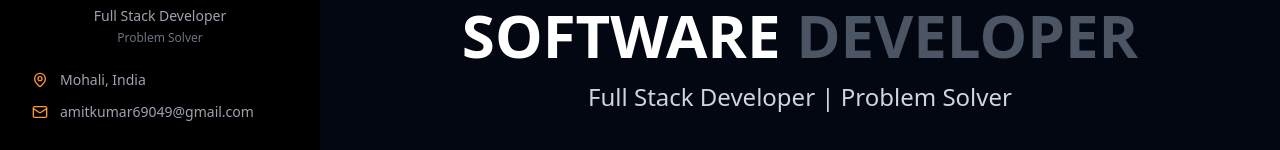
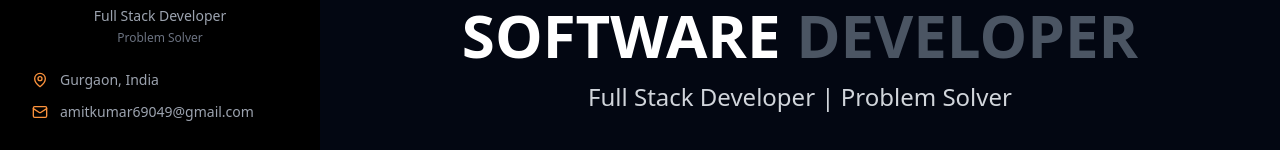
Before and after one commit to AmitKumar2k2/Amit-kumar-portfolio, a React (Vite) app: page / in a window 1280 px wide. Shown: the part 282-432 px from the top of the page. Built offline with nearby package versions, Linux system fonts and the light colour scheme.

Commit message:
Update ProfileSidebar.tsx

```diff
--- a/src/components/ProfileSidebar.tsx
+++ b/src/components/ProfileSidebar.tsx
@@ -34,7 +34,7 @@ const ProfileSidebar: React.FC = () => {
         <div className="w-full space-y-3 mb-8">
           <div className="flex items-center text-sm text-gray-400">
             <MapPin className="w-4 h-4 mr-3 text-orange-400" />
-            <span>Mohali, India</span>
+            <span>Gurgaon, India</span>
           </div>
           <div className="flex items-center text-sm text-gray-400">
             <Mail className="w-4 h-4 mr-3 text-orange-400" />
```
